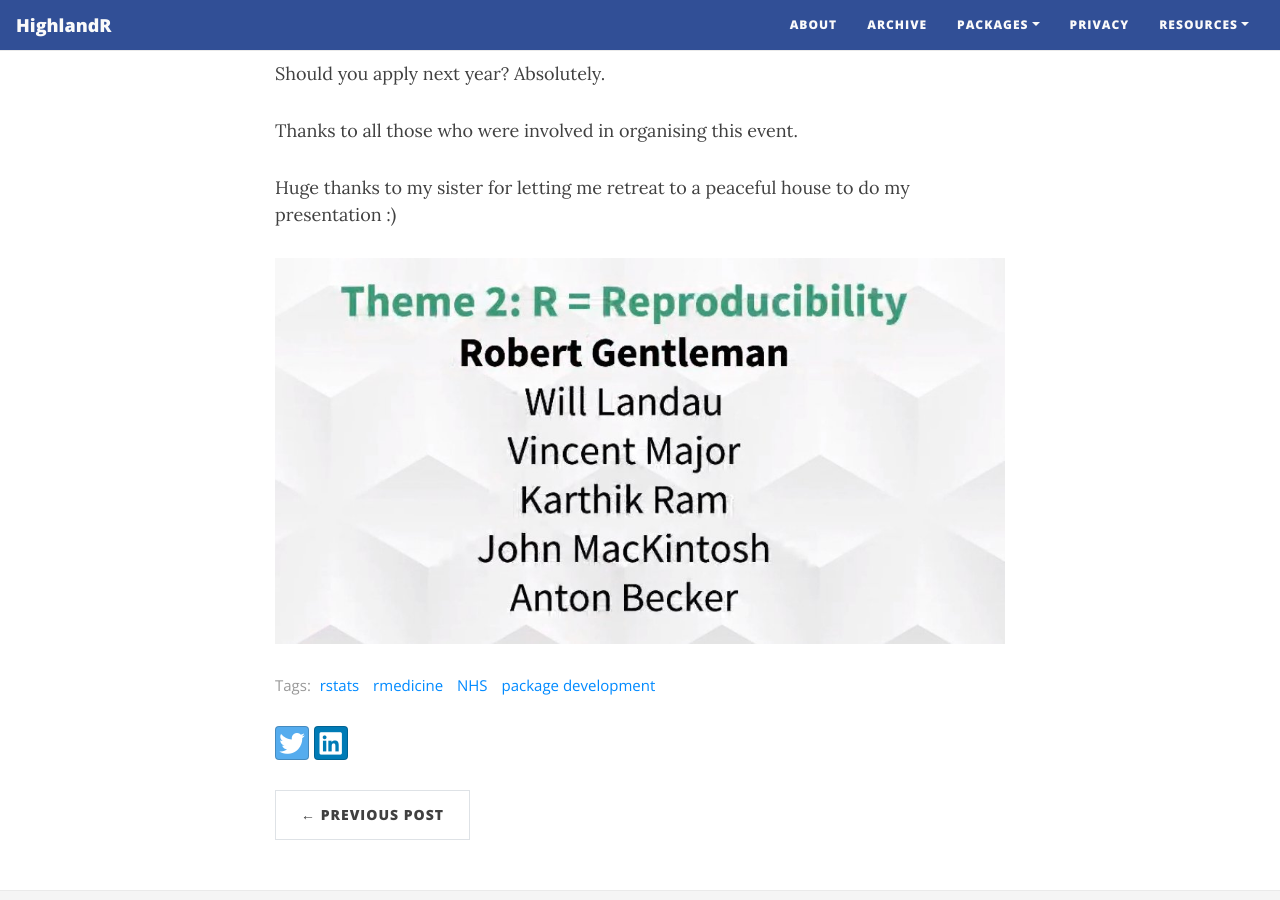
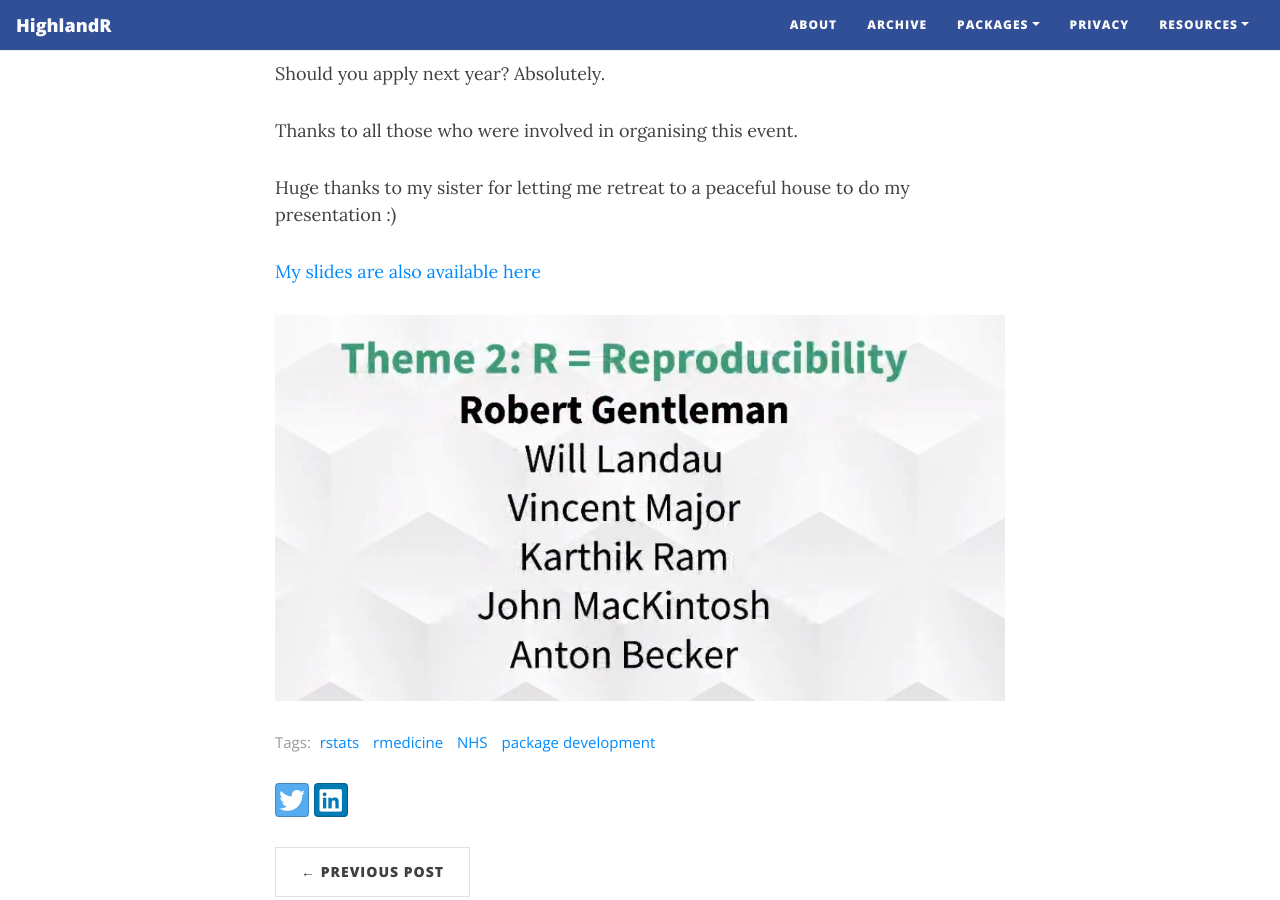
Before and after one commit to johnmackintosh/johnmackintosh.github.io, a Jekyll site: the page built from _posts/2020-09-30-rmedicine.md, in a window 1280 px wide and 900 px high, scrolled down 2128 px. Built offline with Jekyll 4.4.1, drawn with Linux system fonts in a browser that asks for light colours; nearby versions of some CDN libraries.

Commit message:
Update 2020-09-30-rmedicine.md
Slides

```diff
--- a/_posts/2020-09-30-rmedicine.md
+++ b/_posts/2020-09-30-rmedicine.md
@@ -64,4 +64,6 @@ Thanks to all those who were involved in organising this event.
 Huge thanks to my sister for letting me retreat to a peaceful house to do my presentation :)
 
 
+[My slides are also available here](https://github.com/johnmackintosh/RMedicine2020)
+
 ![2020-09-07-rmed-session.png)]({{site.baseurl}}/assets/img/2020-09-07-rmed-session.png)
```
